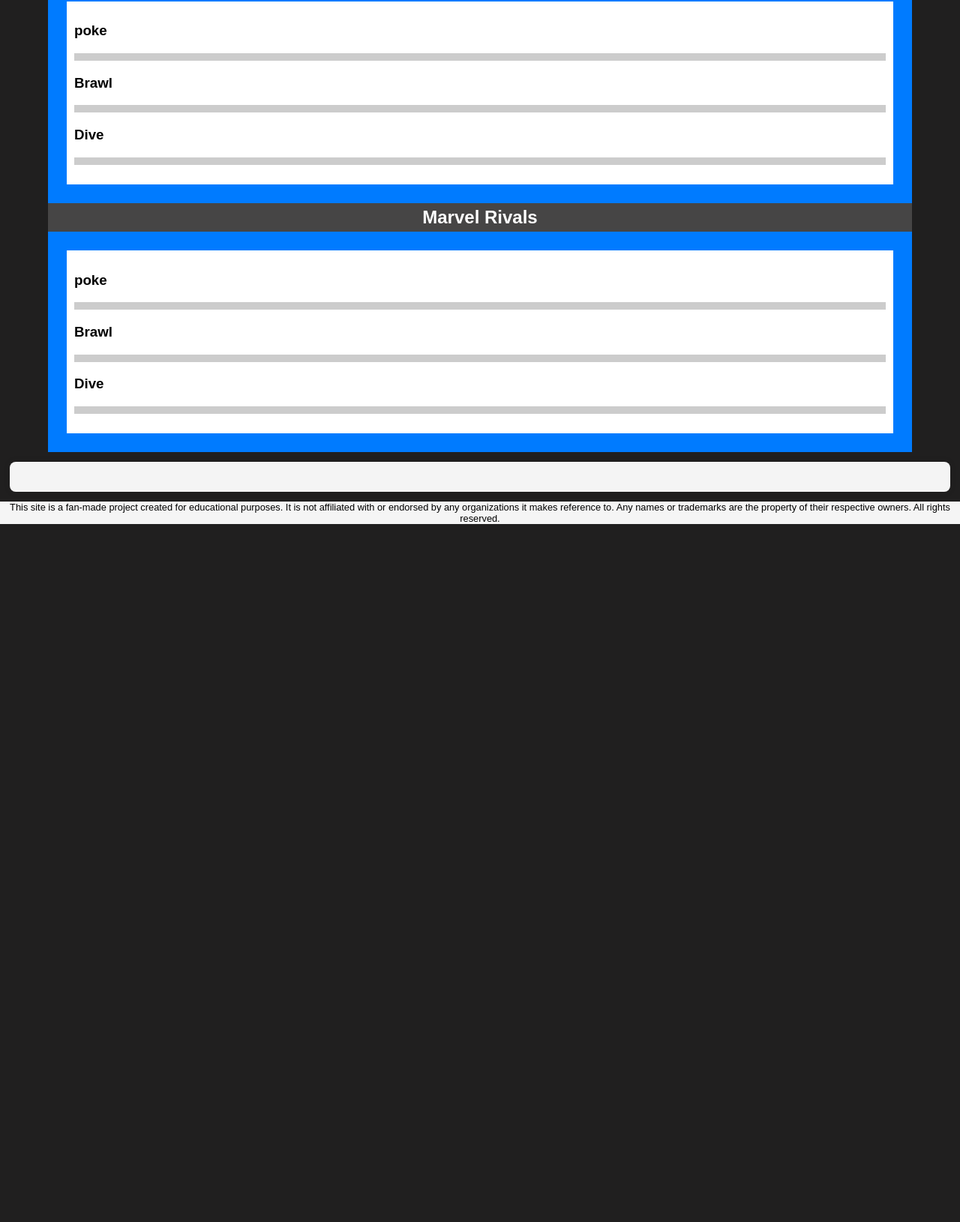
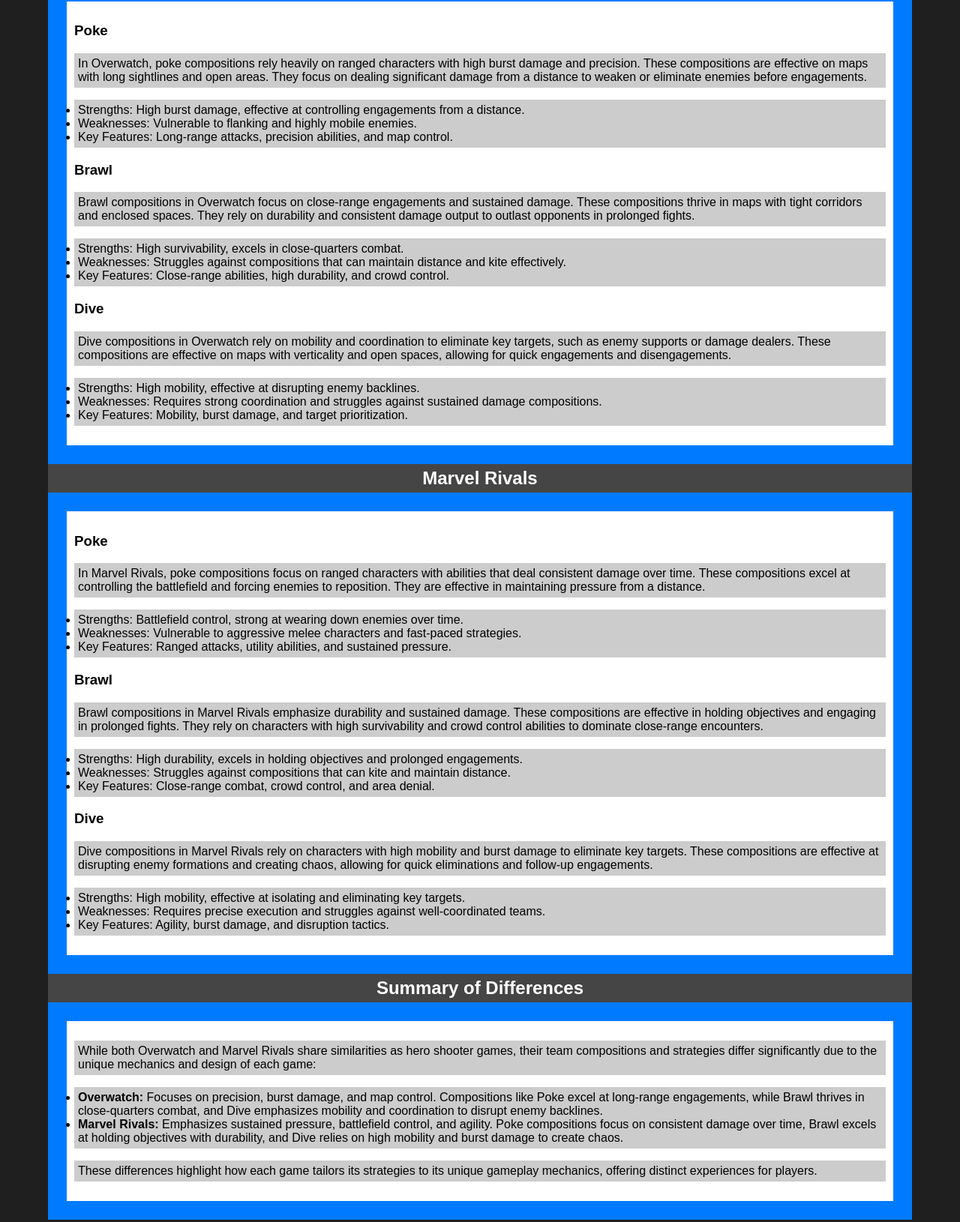
Before and after one commit to ethanlane1234/ethanlane1234, a plain HTML site: page guide.html in a window 1280 px wide. Shown: the part 1534-3164 px from the top of the page at 75% size. Before the commit the page ends 2246 px from the top, so only its background shows below. Drawn offline with Linux system fonts and the light colour scheme.

Commit message:
Update guide.html
finished filling out text information

```diff
--- a/guide.html
+++ b/guide.html
@@ -79,32 +79,82 @@
         <section>
             <h2>Overwatch</h2>
             <div class="guides">
-                <h3>poke</h3>
-                    <p>
+                <h3>Poke</h3>
+                <p>
+                    In Overwatch, poke compositions rely heavily on ranged characters with high burst damage and precision. These compositions are effective on maps with long sightlines and open areas. They focus on dealing significant damage from a distance to weaken or eliminate enemies before engagements.
+                </p>
+                <ul>
+                    <li>Strengths: High burst damage, effective at controlling engagements from a distance.</li>
+                    <li>Weaknesses: Vulnerable to flanking and highly mobile enemies.</li>
+                    <li>Key Features: Long-range attacks, precision abilities, and map control.</li>
+                </ul>
 
-                    </p>
                 <h3>Brawl</h3>
-                    <p>
+                <p>
+                    Brawl compositions in Overwatch focus on close-range engagements and sustained damage. These compositions thrive in maps with tight corridors and enclosed spaces. They rely on durability and consistent damage output to outlast opponents in prolonged fights.
+                </p>
+                <ul>
+                    <li>Strengths: High survivability, excels in close-quarters combat.</li>
+                    <li>Weaknesses: Struggles against compositions that can maintain distance and kite effectively.</li>
+                    <li>Key Features: Close-range abilities, high durability, and crowd control.</li>
+                </ul>
 
-                    </p>
                 <h3>Dive</h3>
                 <p>
+                    Dive compositions in Overwatch rely on mobility and coordination to eliminate key targets, such as enemy supports or damage dealers. These compositions are effective on maps with verticality and open spaces, allowing for quick engagements and disengagements.
+                </p>
+                <ul>
+                    <li>Strengths: High mobility, effective at disrupting enemy backlines.</li>
+                    <li>Weaknesses: Requires strong coordination and struggles against sustained damage compositions.</li>
+                    <li>Key Features: Mobility, burst damage, and target prioritization.</li>
+                </ul>
+            </div>
 
-                </p>
-            </div>
             <h2>Marvel Rivals</h2>
             <div class="guides">
-                <h3>poke</h3>
+                <h3>Poke</h3>
                 <p>
+                    In Marvel Rivals, poke compositions focus on ranged characters with abilities that deal consistent damage over time. These compositions excel at controlling the battlefield and forcing enemies to reposition. They are effective in maintaining pressure from a distance.
+                </p>
+                <ul>
+                    <li>Strengths: Battlefield control, strong at wearing down enemies over time.</li>
+                    <li>Weaknesses: Vulnerable to aggressive melee characters and fast-paced strategies.</li>
+                    <li>Key Features: Ranged attacks, utility abilities, and sustained pressure.</li>
+                </ul>
 
-                </p>
                 <h3>Brawl</h3>
                 <p>
+                    Brawl compositions in Marvel Rivals emphasize durability and sustained damage. These compositions are effective in holding objectives and engaging in prolonged fights. They rely on characters with high survivability and crowd control abilities to dominate close-range encounters.
+                </p>
+                <ul>
+                    <li>Strengths: High durability, excels in holding objectives and prolonged engagements.</li>
+                    <li>Weaknesses: Struggles against compositions that can kite and maintain distance.</li>
+                    <li>Key Features: Close-range combat, crowd control, and area denial.</li>
+                </ul>
 
-                </p>
                 <h3>Dive</h3>
                 <p>
-
+                    Dive compositions in Marvel Rivals rely on characters with high mobility and burst damage to eliminate key targets. These compositions are effective at disrupting enemy formations and creating chaos, allowing for quick eliminations and follow-up engagements.
+                </p>
+                <ul>
+                    <li>Strengths: High mobility, effective at isolating and eliminating key targets.</li>
+                    <li>Weaknesses: Requires precise execution and struggles against well-coordinated teams.</li>
+                    <li>Key Features: Agility, burst damage, and disruption tactics.</li>
+                </ul>
+            </div>
+        </section>
+                <section>
+            <h2>Summary of Differences</h2>
+            <div class="guides">
+                <p>
+                    While both Overwatch and Marvel Rivals share similarities as hero shooter games, their team compositions and strategies differ significantly due to the unique mechanics and design of each game:
+                </p>
+                <ul>
+                    <li><strong>Overwatch:</strong> Focuses on precision, burst damage, and map control. Compositions like Poke excel at long-range engagements, while Brawl thrives in close-quarters combat, and Dive emphasizes mobility and coordination to disrupt enemy backlines.</li>
+                    <li><strong>Marvel Rivals:</strong> Emphasizes sustained pressure, battlefield control, and agility. Poke compositions focus on consistent damage over time, Brawl excels at holding objectives with durability, and Dive relies on high mobility and burst damage to create chaos.</li>
+                </ul>
+                <p>
+                    These differences highlight how each game tailors its strategies to its unique gameplay mechanics, offering distinct experiences for players.
                 </p>
             </div>
         </section>
```
